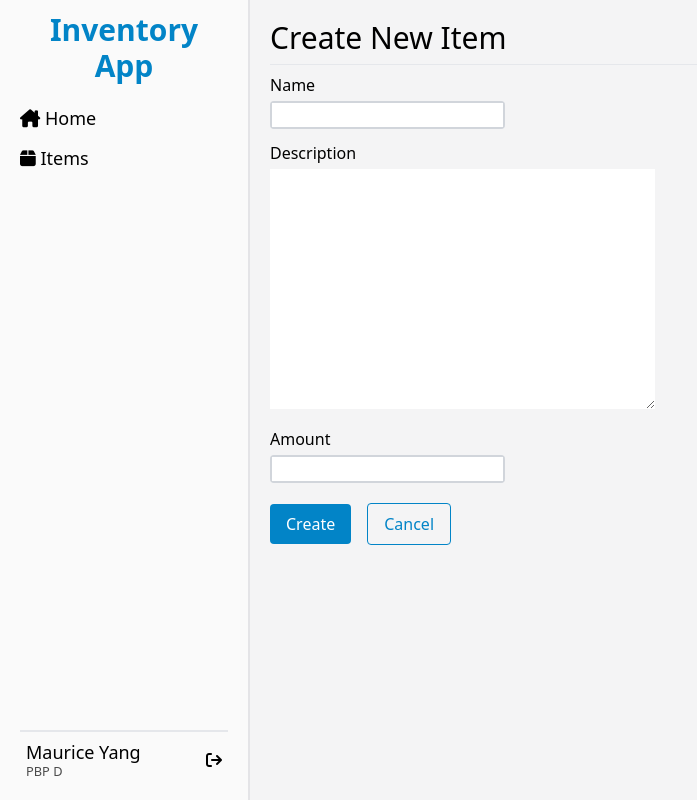
After one commit to KirantiLoh/pbp-inventory, a Django app: page /create in a window 1280 px wide. The commit adds this page. Shown: the whole page, without its empty margins (0-697 px from the left). Run offline with Django 4.2, Linux system fonts and the light colour scheme; some libraries are stand-ins or nearby versions.

Commit message:
feat: Finishing week 3 (Added form to create Items, endpoints to access it in XML or JSON, updated README.md, added necessary files to deployment)

```diff
--- /dev/null
+++ b/main/forms.py
@@ -0,0 +1,7 @@
+from django.forms import ModelForm
+from .models import Item
+
+class ItemForm(ModelForm):
+    class Meta:
+        model = Item
+        fields = ['name', 'description', 'amount']
--- a/main/urls.py
+++ b/main/urls.py
@@ -3,4 +3,10 @@ from . import views
 
 urlpatterns = [
     path("", views.index, name="Home"),
+    path("create", views.create_item, name="Create Item"),
+
+    path("json", views.all_items_json, name="All Items JSON"),
+    path("xml", views.all_items_xml, name="All Items XML"),
+    path("json/<int:id>", views.items_by_id_json, name="Item by ID JSON"),
+    path("xml/<int:id>", views.items_by_id_xml, name="Item by ID XML"),
 ]
--- a/main/views.py
+++ b/main/views.py
@@ -1,5 +1,9 @@
 from django.shortcuts import render
 from .models import Item
+from .forms import ItemForm
+from django.http import HttpResponseRedirect, HttpResponse
+from django.urls import reverse
+from django.core.serializers import serialize
 # Create your views here.
 def index(request):
     items = Item.objects.all()
@@ -9,3 +13,30 @@ def index(request):
         "items": items,
     }
     return render(request, "main.html", context)
+
+def create_item(request):
+    if request.method == "POST":
+        form = ItemForm(request.POST)
+        if form.is_valid():
+            form.save()
+            return HttpResponseRedirect(reverse('Home'))
+    else:
+        form = ItemForm()
+    return render(request, "create_item.html", {"name": "Maurice Yang",
+        "classOf": "D","form": form})
+
+def all_items_json(request):
+    items = Item.objects.all()
+    return HttpResponse(serialize("json", items), content_type="application/json")
+
+def all_items_xml(request):
+    items = Item.objects.all()
+    return HttpResponse(serialize("xml", items), content_type="application/xml")
+
+def items_by_id_json(request, id):
+    item = Item.objects.filter(pk=id)
+    return HttpResponse(serialize("json", item), content_type="application/json")
+
+def items_by_id_xml(request, id):
+    item = Item.objects.filter(pk=id)
+    return HttpResponse(serialize("xml", item), content_type="application/xml")
--- /dev/null
+++ b/templates/create_item.html
@@ -0,0 +1,56 @@
+{% extends 'base.html' %} {% load static %} {% block styles %}
+<link rel="stylesheet" href="{% static 'styles/home.css' %}" />
+{% endblock styles %} {% block content %}
+<main class="p-3 sm:p-5 flex flex-col">
+  <header class="">
+    <h1 class="text-2xl sm:text-3xl font-medium">Create New Item</h1>
+    {% comment %}
+    <p class="opacity-70"></p>
+    {% endcomment %}
+  </header>
+  <hr class="my-2 bg-zinc-500" />
+  <section class="">
+    <form method="POST">
+      {% csrf_token %}
+      <ul class="flex flex-col gap-3">
+        <li>
+          <label for="name" class="block mb-1">Name</label>
+          <div class="border-2 border-gray-300 rounded w-max">
+              {{ form.name }}
+            </div>
+          {{ form.name.errors|striptags }}
+        </li>
+        <li>
+          <label for="description" class="block mb-1">Description</label>
+          <div class="rounded w-max h-max">
+              {{ form.description }}
+            </div>
+          {{ form.description.errors|striptags }}
+        </li>
+        <li>
+          <label for="amount" class="block mb-1">Amount</label>
+          <div class="border-2 border-gray-300 rounded w-max">
+              {{ form.amount }}
+            </div>
+          {{ form.amount.errors|striptags }}
+        </li>
+        {{ form.non_field_errors }}
+      </ul>
+      <div class="flex flex-col sm:flex-row gap-4 mt-5 items-center">
+        <button
+          type="submit"
+          class="px-4 py-2 rounded transition-all bg-sky-600 text-white hover:bg-sky-700 hover:scale-105"
+        >
+          Create
+        </button>
+        <a
+          href="{% url 'Home' %}"
+          class="px-4 py-2 rounded transition-all text-sky-600 border border-sky-600 hover:scale-105"
+        >
+          Cancel
+        </a>
+      </div>
+    </form>
+  </section>
+</main>
+{% endblock content %}
```
Also changed, not shown: templates/main.html (+13 -4 lines), .github/workflows/pbp-deploy.yaml (added), README.md, 3 other files.
